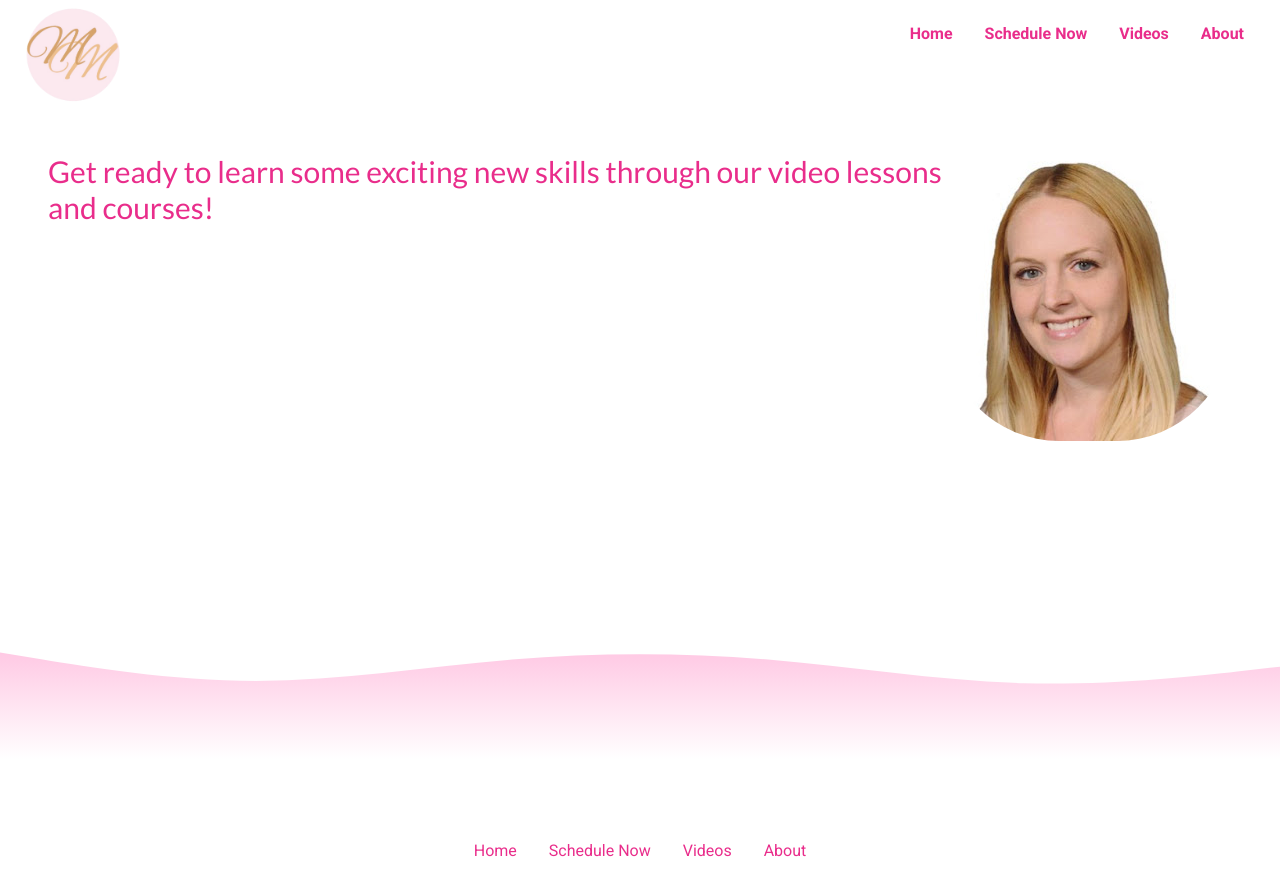
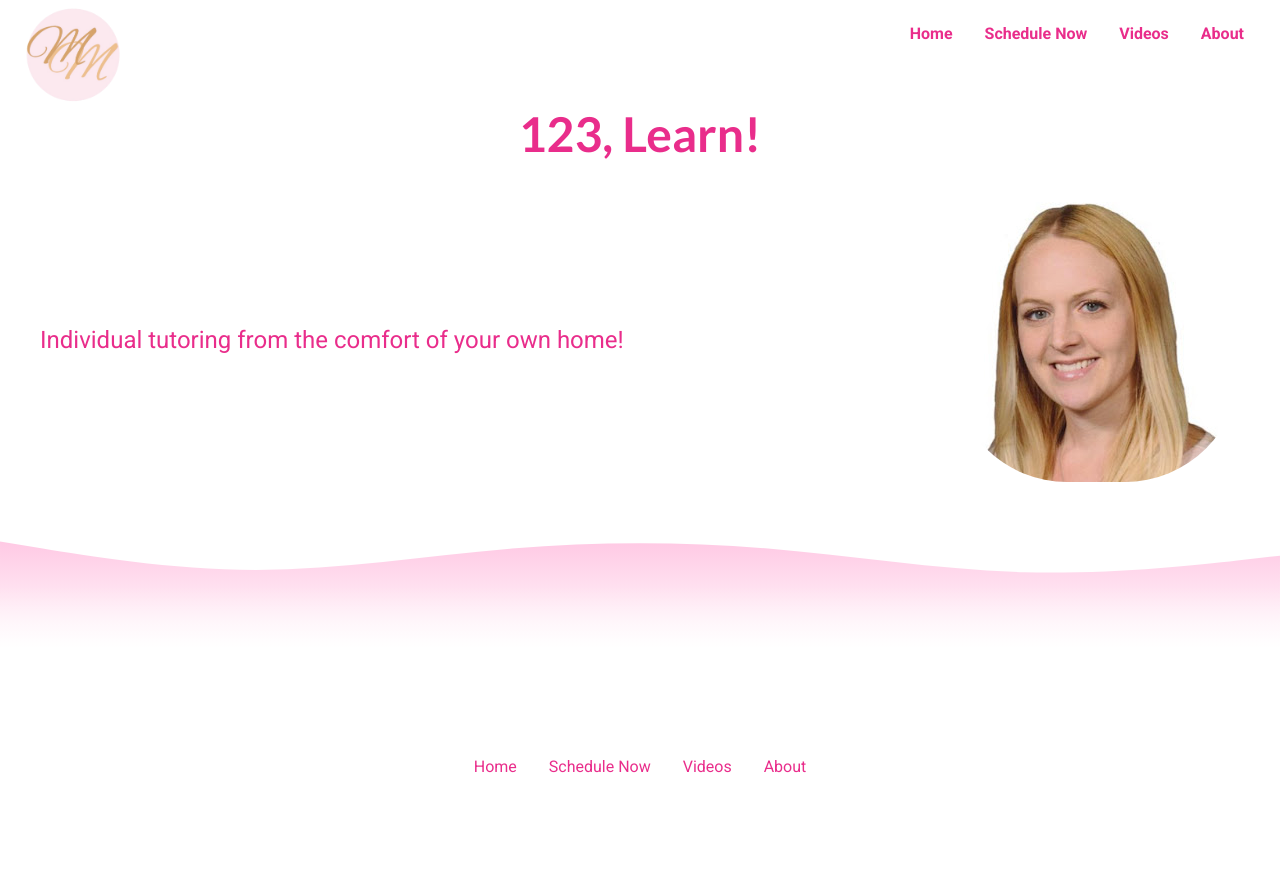
Before and after one commit to mmcmullinyohe/molly-ed-vids, a React (Vite) app: page / in a window 1280 px wide. After the commit the page ends 800 px from the top, so only its background shows below. Built offline with nearby package versions, Linux system fonts and the light colour scheme; a web font is replaced by a local one.

Commit message:
css changes

```diff
--- a/src/pages/About.jsx
+++ b/src/pages/About.jsx
@@ -12,8 +12,7 @@ const About = () => {
         <h1>Hello, I'm Molly!</h1>
 
         <p>
-          I have been an educator for 14 years and recently transitioned out of
-          the classroom. I have experience teaching early childhood, elementary,
+          I have been an educator for 14 years and love to help people learn! I have experience teaching early childhood, elementary,
           middle school math, and high school math. I love teaching reading and
           helping students learn to love reading.
         </p>
--- a/src/pages/Booking.css
+++ b/src/pages/Booking.css
@@ -4,6 +4,7 @@
 font-family: "Roboto", "sans-serif";
 color: rgb(233, 45, 139);
 }
+
 
 .booking-page {
   max-width: 1100px;      /* keeps content from being too wide */
--- a/src/pages/Home.css
+++ b/src/pages/Home.css
@@ -2,47 +2,98 @@
 
 @import url('https://fonts.googleapis.com/css2?family=Corinthia:wght@400;700&family=Inter:ital,opsz,wght@0,14..32,100..900;1,14..32,100..900&family=Lato:ital,wght@0,100;0,300;0,400;0,700;0,900;1,100;1,300;1,400;1,700;1,900&family=Roboto:ital,wght@0,100..900;1,100..900&display=swap');
 
-*{
-margin: 0;
-padding: 0;
-box-sizing: border-box;
-font-family: "Roboto", "sans-serif";
+/* Page layout so footer stays at bottom */
+html, body, #root {
+  height: 100%;
 }
 
-.intro {
-    margin: 36px;
-    padding: 12px;
-    display: flex;
-    justify-content: space-between;
-    height: 80vh;
+.page {
+  min-height: 100vh;
+  display: flex;
+  flex-direction: column;
 }
 
-.intro__img img {
-    border-radius: 40%;
+.home-main {
+  flex: 1; /* pushes footer down */
 }
 
-
-.intro__info {
-    color: rgb(233, 45, 139);
-    font-size: 30px;
-    font-family: "Lato";
+/* Intro section */
+.intro {
+  max-width: 1200px;
+  margin: 0 auto;
 }
 
+/* Heading */
+.intro__heading {
+  text-align: center;
+  font-size: 3rem;
+  color: rgb(233, 45, 139);
+  font-family: "Lato";
+  margin-bottom: 2rem;
+}
+
+/* Row with text + image */
+.intro__row {
+  display: flex;
+  align-items: center;
+  justify-content: space-between;
+}
+
+/* Tagline */
+.intro__tagline {
+  font-size: 1.5rem;
+  color: rgb(233, 45, 139);
+  max-width: 1300px;
+}
+
+/* Image */
+.intro__img img {
+  max-width: 300px;
+  border-radius: 40%;
+}
+
+/* Wave banner */
 .wave-banner {
   position: relative;
   height: 200px;
-  margin-top: -200px;
+  margin-top: 20px;
   overflow: hidden;
-  /* no background gradient here anymore */
 }
 
-
+/* Wave image */
 .wave-banner-wave {
   position: absolute;
   top: 0;
   left: 0;
   width: 100%;
   height: auto;
-  display: block;
   pointer-events: none;
 }
+
+/* Fade overlay */
+.wave-banner::after {
+  content: "";
+  position: absolute;
+  bottom: 0;
+  left: 0;
+  width: 100%;
+  height: 120px; /* controls how long the fade is */
+  background: linear-gradient(
+    to bottom,
+    rgba(255, 255, 255, 0) 0%,
+    #ffffff 100%
+  );
+}
+
+
+/* Mobile */
+@media (max-width: 768px) {
+  .intro__row {
+    flex-direction: column;
+    text-align: center;
+  }
+
+  .intro__tagline {
+    max-width: none;
+  }
+}
--- a/src/pages/Home.jsx
+++ b/src/pages/Home.jsx
@@ -1,29 +1,36 @@
-import React from 'react'
+import './Home.css'
 import Nav from '../components/Nav'
+import Footer from '../components/Footer'
 import Molly from '../assets/Molly.jpg'
-import './Home.css'
-import Footer from '../components/Footer'
 import wave from '../assets/wave.svg'
 
 const Home = () => {
   return (
-    <div>
+    <div className="page">
       <Nav />
-      <div className="intro">
-        <div className="intro__info">
-          Get ready to learn some exciting new skills through our video lessons and courses!
-        </div>
+
+      <main className="home-main">
+        <section className="intro">
+          {/* Centered heading */}
+          <h1 className="intro__heading">123, Learn!</h1>
+
+          {/* Row: tagline + image */}
+          <div className="intro__row">
+            <p className="intro__tagline">
+              Individual tutoring from the comfort of your own home!
+            </p>
+
             <div className="intro__img">
-          <figure>
-            <img src={Molly}/>
-          </figure>
+              <img src={Molly} alt="Molly" />
             </div>
           </div>
+        </section>
 
-      {/* Wavy light pink banner */}
+        {/* Wave */}
         <div className="wave-banner">
           <img src={wave} alt="decorative wave" className="wave-banner-wave" />
         </div>
+      </main>
 
       <Footer />
     </div>
--- a/src/pages/Videos.css
+++ b/src/pages/Videos.css
@@ -1,3 +1,4 @@
+
 .videos-page {
   max-width: 1200px;
   margin: 0 auto;
```
Lines whose indentation alone changed are shown as unchanged.
